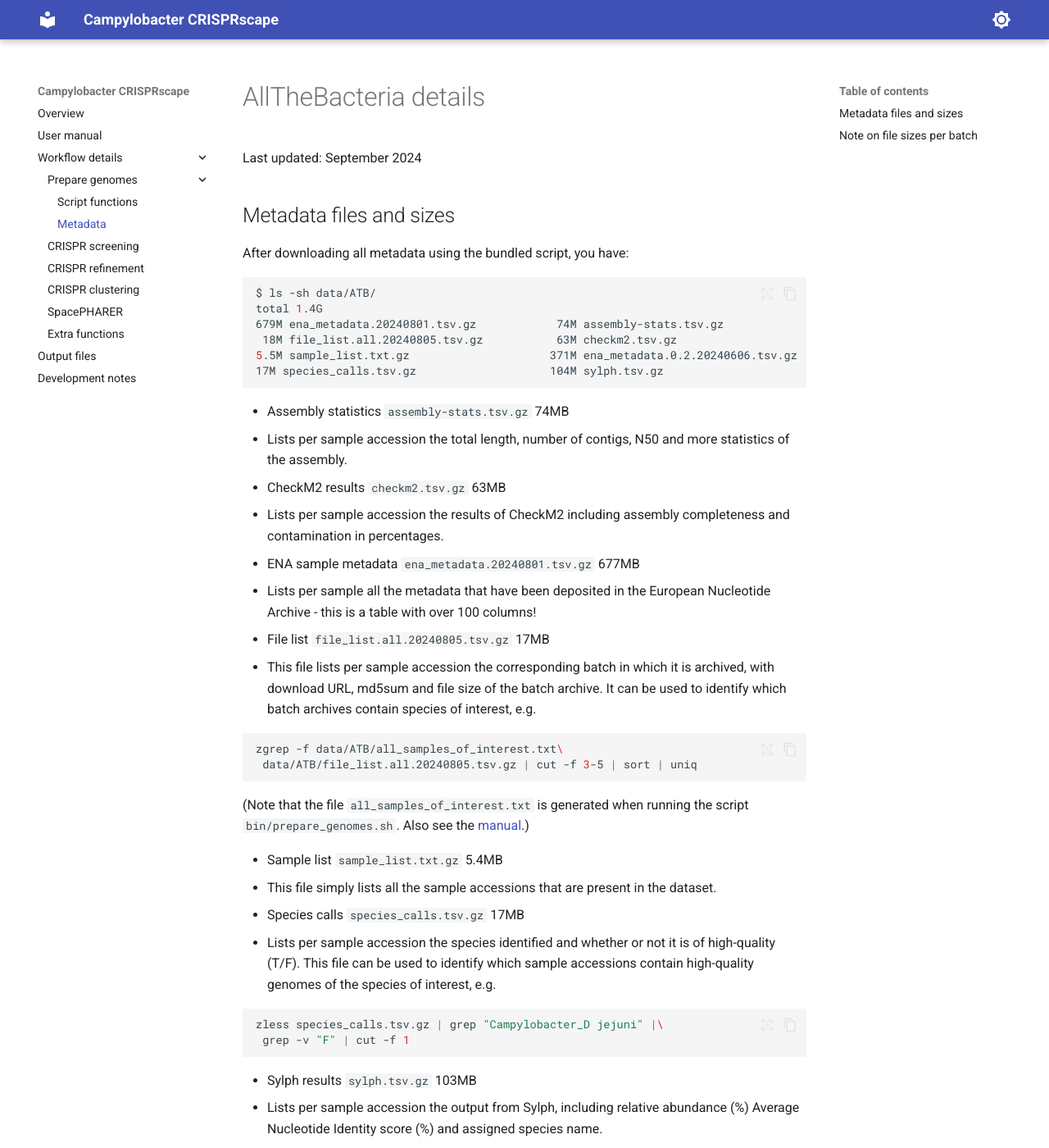
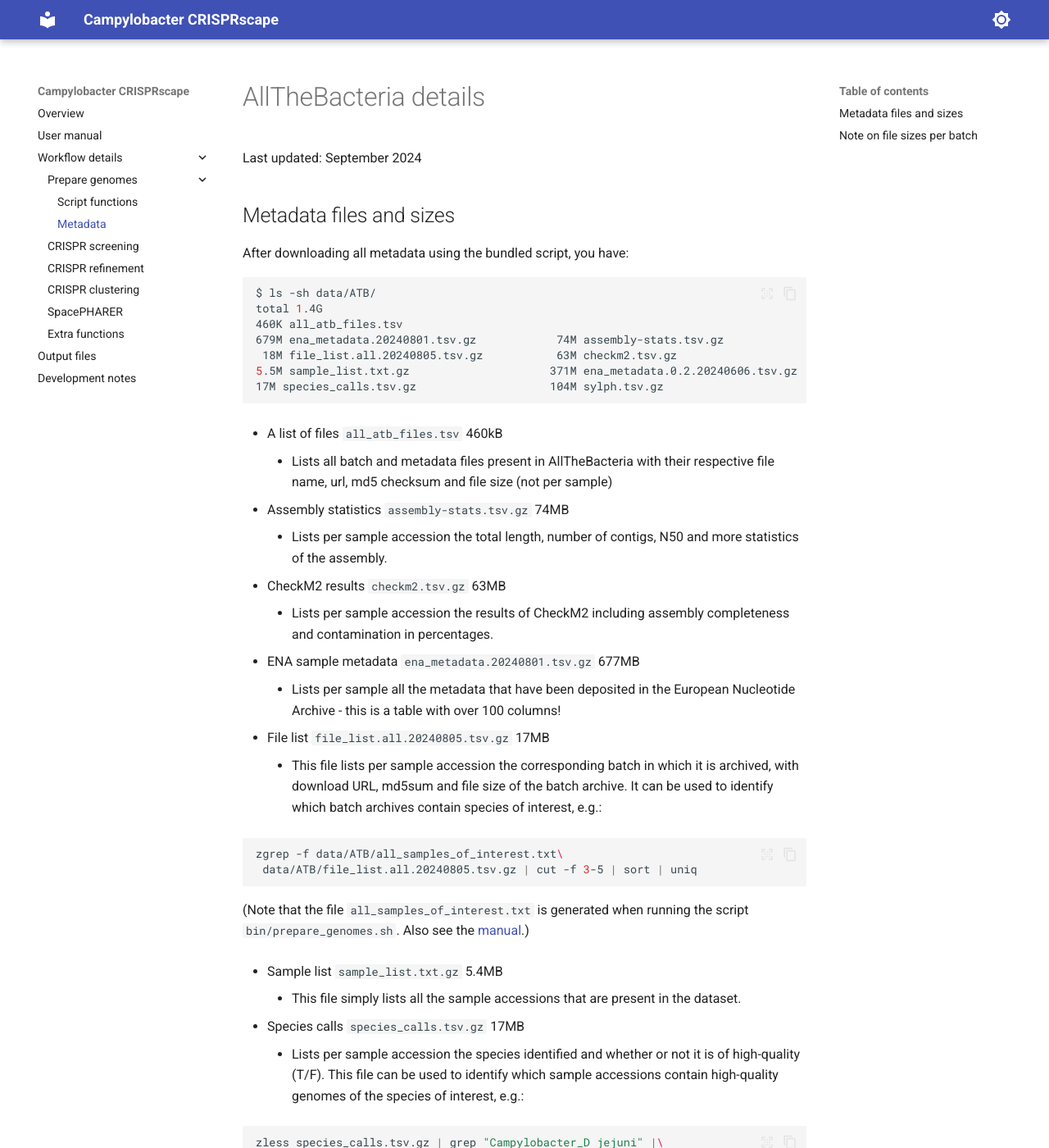
Before and after one commit to UtrechtUniversity/campylobacter-crisprscape, an MkDocs documentation site: the page built from doc/allthebacteria.md, in a window 1280 px wide and 1400 px high. Shown: the whole window at 82% size. Built offline with MkDocs 1.6.1 and Material for MkDocs 9.7.7, drawn with Linux system fonts in a browser that asks for light colours.

Commit message:
Add all_atb_files.tsv
- Also adjust bullet indentation

````diff
--- a/doc/allthebacteria.md
+++ b/doc/allthebacteria.md
@@ -9,29 +9,34 @@ After downloading all metadata using the bundled script, you have:
 ``` bash
 $ ls -sh data/ATB/
 total 1.4G
+460K all_atb_files.tsv
 679M ena_metadata.20240801.tsv.gz            74M assembly-stats.tsv.gz
  18M file_list.all.20240805.tsv.gz           63M checkm2.tsv.gz
 5.5M sample_list.txt.gz                     371M ena_metadata.0.2.20240606.tsv.gz
 17M species_calls.tsv.gz                    104M sylph.tsv.gz
 ```
 
+- A list of files `all_atb_files.tsv` 460kB
+    - Lists all batch and metadata files present in AllTheBacteria with their
+    respective file name, url, md5 checksum and file size (not per sample)
+
 - Assembly statistics `assembly-stats.tsv.gz` 74MB
-  - Lists per sample accession the total length, number of contigs, N50 and
-   more statistics of the assembly.
+    - Lists per sample accession the total length, number of contigs, N50 and
+     more statistics of the assembly.
 
 - CheckM2 results `checkm2.tsv.gz` 63MB
-  - Lists per sample accession the results of CheckM2 including assembly
-   completeness and contamination in percentages.
+    - Lists per sample accession the results of CheckM2 including assembly
+     completeness and contamination in percentages.
 
 - ENA sample metadata `ena_metadata.20240801.tsv.gz` 677MB
-  - Lists per sample all the metadata that have been deposited in the European
-   Nucleotide Archive - this is a table with over 100 columns!
+    - Lists per sample all the metadata that have been deposited in the European
+     Nucleotide Archive - this is a table with over 100 columns!
 
 - File list `file_list.all.20240805.tsv.gz` 17MB
-  - This file lists per sample accession the corresponding batch in which it is
-   archived, with download URL, md5sum and file size of the batch archive.
-    It can be used to identify which batch archives contain species of interest,
-    e.g.
+    - This file lists per sample accession the corresponding batch in which it is
+     archived, with download URL, md5sum and file size of the batch archive.
+      It can be used to identify which batch archives contain species of interest,
+      e.g.:
 
 ```bash
 zgrep -f data/ATB/all_samples_of_interest.txt\
@@ -43,14 +48,14 @@ the script `bin/prepare_genomes.sh`. Also see the
 [manual](manual.md#download-input-genomes).)
 
 - Sample list `sample_list.txt.gz` 5.4MB
-  - This file simply lists all the sample accessions that are present in the dataset.
+    - This file simply lists all the sample accessions that are present in the dataset.
 
 - Species calls `species_calls.tsv.gz` 17MB
-  - Lists per sample accession the species identified and whether or not it is of
-   high-quality (T/F).
-    This file can be used to identify which sample accessions contain
-     high-quality genomes of the species of interest,
-    e.g.
+    - Lists per sample accession the species identified and whether or not it is of
+     high-quality (T/F).
+      This file can be used to identify which sample accessions contain
+       high-quality genomes of the species of interest,
+      e.g.:
 
 ```bash
 zless species_calls.tsv.gz | grep "Campylobacter_D jejuni" |\
@@ -58,8 +63,8 @@ zless species_calls.tsv.gz | grep "Campylobacter_D jejuni" |\
 ```
 
 - Sylph results `sylph.tsv.gz` 103MB
-  - Lists per sample accession the output from Sylph, including relative
-   abundance (%) Average Nucleotide Identity score (%) and assigned species name.
+    - Lists per sample accession the output from Sylph, including relative
+     abundance (%) Average Nucleotide Identity score (%) and assigned species name.
 
 ## Note on file sizes per batch
 
````
